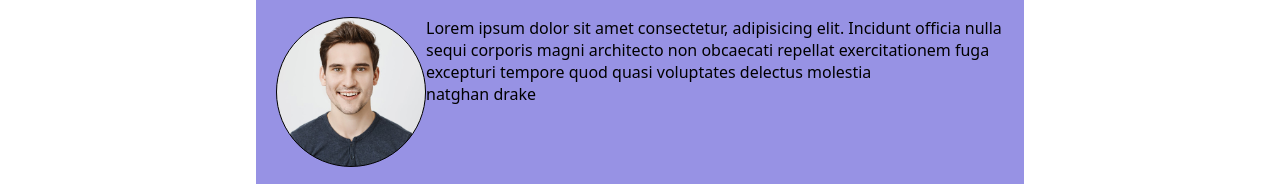
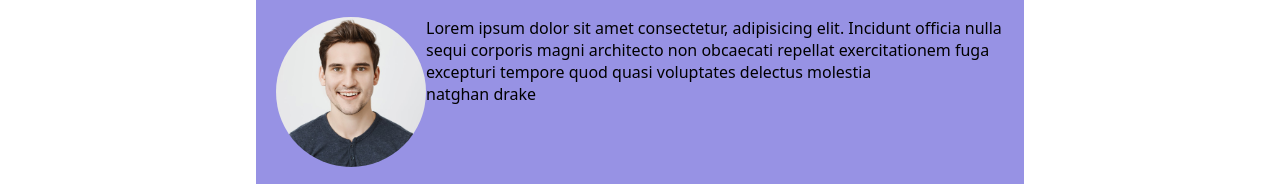
Before and after one commit to IazzettaPierluigi/htmlcss-responsive-layout, a plain HTML site: page index.html in a window 1280 px wide. Shown: the part 2173-2357 px from the top of the page. Drawn offline with Linux system fonts and the light colour scheme.

Commit message:
img fixed (no background)

```diff
--- a/assets/css/style.css
+++ b/assets/css/style.css
@@ -229,21 +229,15 @@
     padding: 20px;
 }
 
-.testimonial-card-sect3 .img{
+.testimonial-card-sect3 img{
     width: 150px;
     height: 150px;
-    border: 1px solid black;
-    aspect-ratio: 1;
 
-    background-image: url(../img/testimonial1.jpg);
-    background-repeat: no-repeat;
-    background-size: cover;
-    background-position: center;
+    object-fit: cover;
 
-    border-radius: 50%;
+    border-radius: 60%;
 
 }
-
 
 
 
--- a/index.html
+++ b/index.html
@@ -101,9 +101,7 @@
             </div>
 
             <div class="testimonial-card-sect3">
-                <div class="img">
-
-                </div>
+                <img src="./assets/img/testimonial1.jpg" alt="">
                 <div class="card-text-sect3">
                     <p>Lorem ipsum dolor sit amet consectetur, adipisicing elit. Incidunt officia nulla sequi corporis magni architecto non obcaecati repellat exercitationem fuga excepturi tempore quod quasi voluptates delectus molestia</p>
                     <span>natghan drake</span>
```
